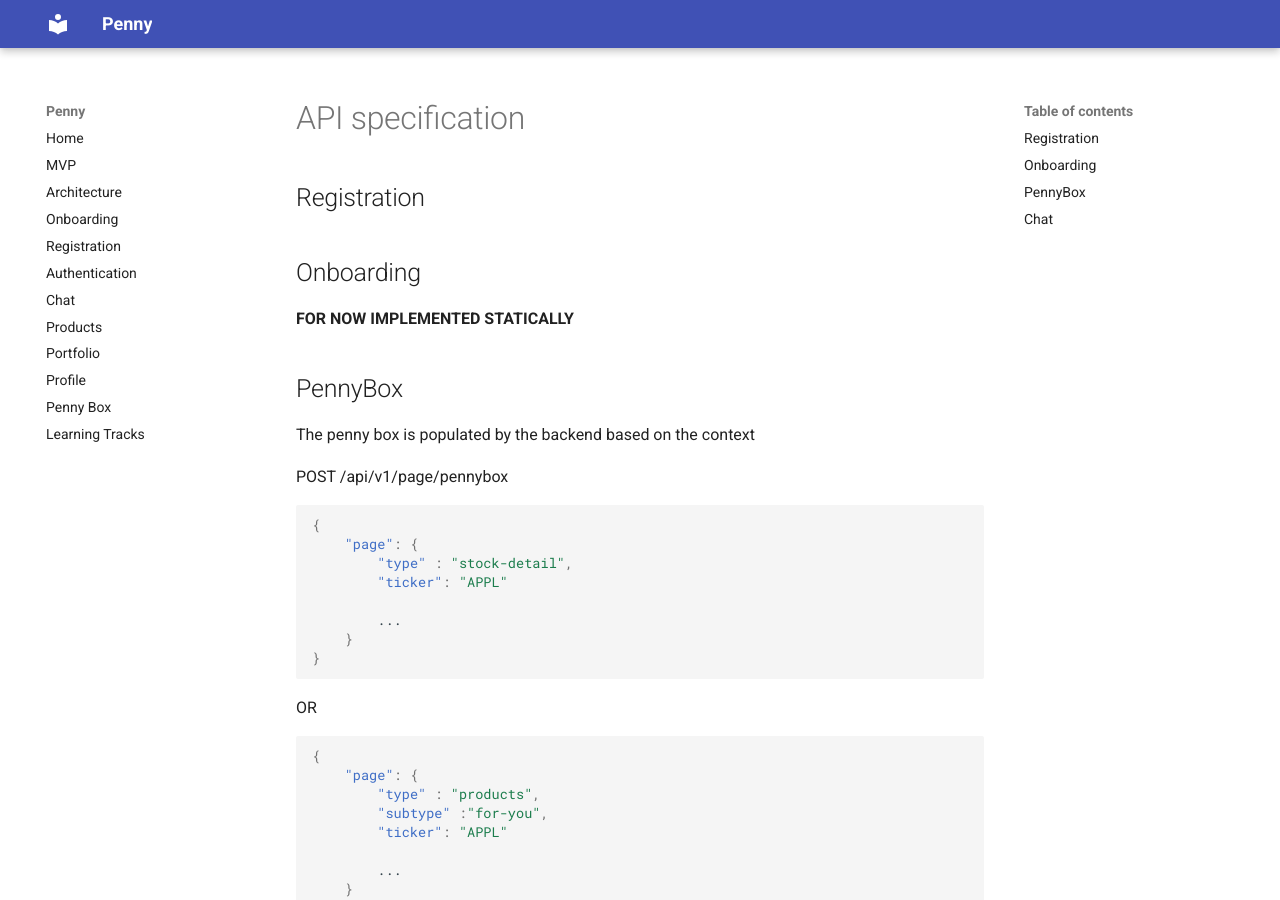
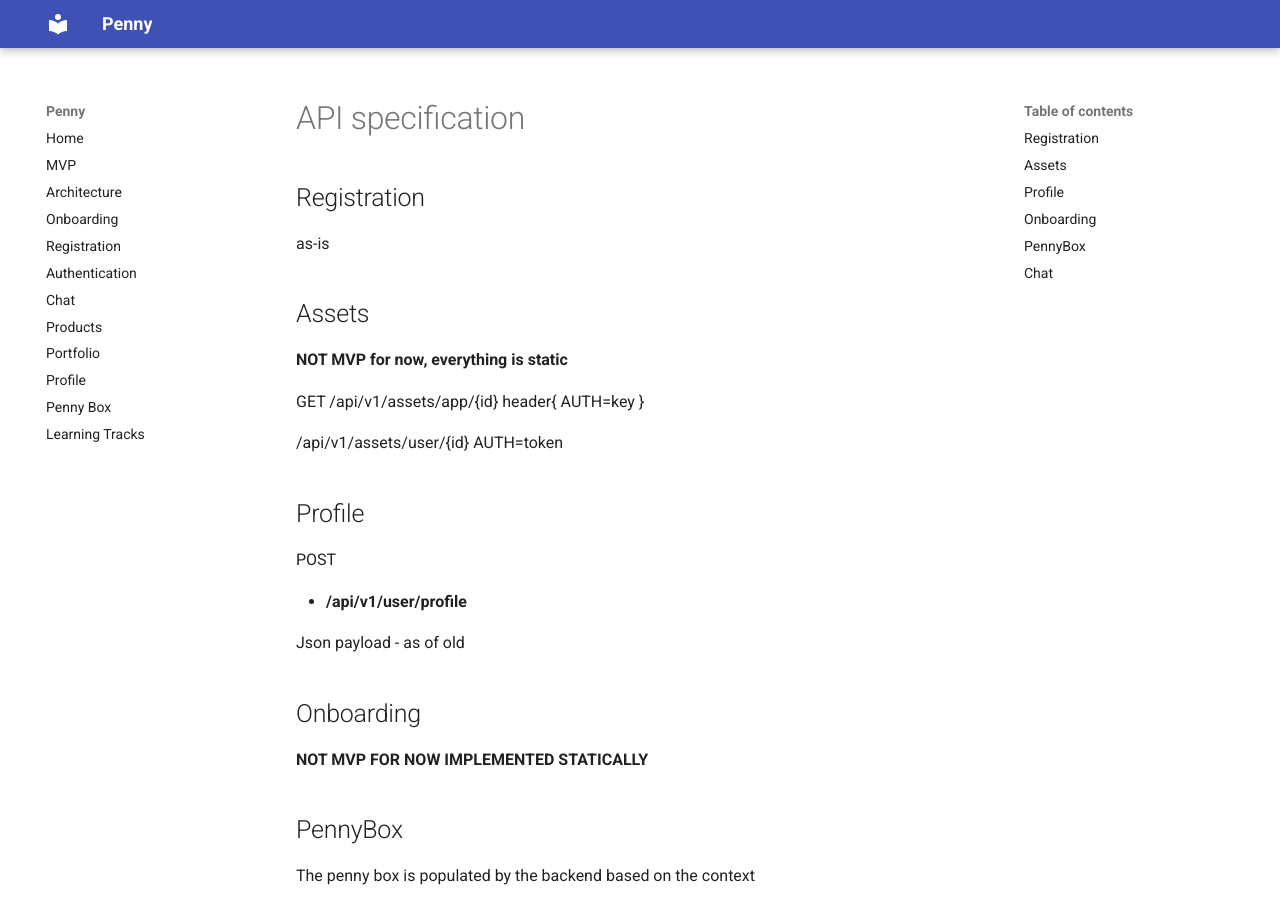
Before and after one commit to hiddebraun/penny-docs, an MkDocs documentation site: the page built from docs/architecture/api.md, in a window 1280 px wide and 900 px high. Built offline with MkDocs 1.6.1 and Material for MkDocs 9.7.7, drawn with Linux system fonts in a browser that asks for light colours.

Commit message:
Some extra handles.

```diff
--- a/docs/architecture/api.md
+++ b/docs/architecture/api.md
@@ -2,16 +2,35 @@
 
 
 ## Registration
+as-is
 
+
+## Assets
+**NOT MVP**
+**for now, everything is static**
+
+GET
+/api/v1/assets/app/{id}
+header{ AUTH=key }
+
+/api/v1/assets/user/{id}
+AUTH=token
+
+## Profile
+POST
+
+* **/api/v1/user/profile**
+
+Json payload - as of old
 
 
 ## Onboarding
+**NOT MVP**
 **FOR NOW IMPLEMENTED STATICALLY**
 
 
 ## PennyBox
 The penny box is populated by the backend based on the context
-
 
 POST
 /api/v1/page/pennybox
```
